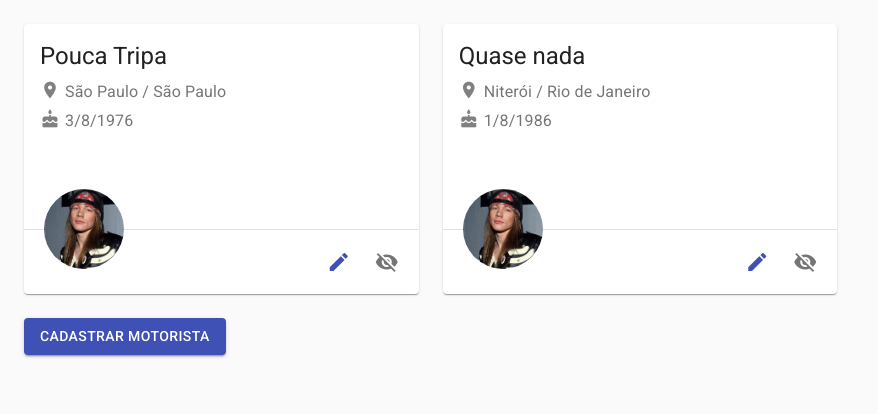
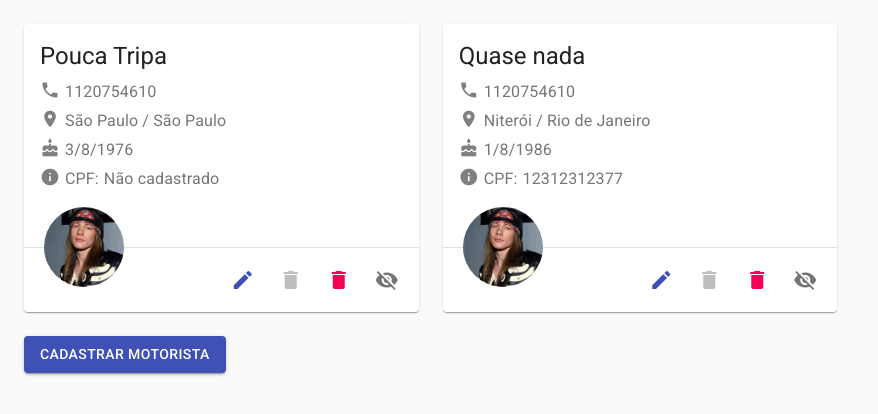
Before and after one commit to alvescaio/truckpad-case, a React (Create React App) app: page / in a window 1280 px wide. Shown: the top 414 px of the page, without its empty margins (0-878 px from the left). Built offline with nearby package versions, Linux system fonts and the light colour scheme.

Commit message:
melhoria no posicionamento do avatar

```diff
--- a/src/components/Home/index.js
+++ b/src/components/Home/index.js
@@ -1,28 +1,23 @@
 import React from 'react';
 
 import { makeStyles } from '@material-ui/core/styles';
-import List from '@material-ui/core/List';
-import ListItem from '@material-ui/core/ListItem';
-import ListItemText from '@material-ui/core/ListItemText';
-import ListItemAvatar from '@material-ui/core/ListItemAvatar';
 import Icon from '@material-ui/core/Icon';
 import Avatar from '@material-ui/core/Avatar';
 import Button from '@material-ui/core/Button';
 import Divider from '@material-ui/core/Divider';
 import Grid from '@material-ui/core/Grid';
-import Paper from '@material-ui/core/Paper';
 
 import {IconButton} from '@material-ui/core';
 import Card from '@material-ui/core/Card';
-import CardActionArea from '@material-ui/core/CardActionArea';
 import CardActions from '@material-ui/core/CardActions';
 import CardContent from '@material-ui/core/CardContent';
 import Typography from '@material-ui/core/Typography';
+import {Dialog, DialogTitle, DialogContent, DialogContentText, DialogActions} from '@material-ui/core';
 
-import { Link, NavLink } from 'react-router-dom';
+import { NavLink } from 'react-router-dom';
 
 import { connect } from 'react-redux';
-import { NONAME } from 'dns';
+import { tsConstructorType } from '@babel/types';
 
 const useStyles = makeStyles(theme => ({
     root: {
@@ -33,11 +28,6 @@ const useStyles = makeStyles(theme => ({
     },
     alignSpacebetween: {
         justifyContent: 'flex-end',
-    },
-    paper: {
-        padding: theme.spacing(2),
-        textAlign: 'center',
-        color: theme.palette.text.secondary,
     },
     hide: {
         display: 'none',
@@ -53,9 +43,10 @@ const useStyles = makeStyles(theme => ({
         marginRight: 5
     },
     bigAvatar: {
-        position: 'relative',
-        bottom: -40,
-        left: 20,
+        position: 'static',
+        width: 'auto',
+        marginBottom: -40,
+        marginLeft: 20,
         width: 80,
         height: 80
     },
@@ -71,12 +62,20 @@ function addUser(user) {
     };
 }
 
+function deleteUser(id) {
+    return {
+        type: 'DELETE_USER',
+        id
+    };
+}
+
 function changeActive(user) {
     return {
         type: 'CHANGE_ACTIVE',
         user,
     };
 }
+
 
 function formatDate(date){
     let originDate = new Date(date);
@@ -85,6 +84,16 @@ function formatDate(date){
 
 function Home({ users, dispatch }){
     const classes = useStyles();
+
+    const [open, setOpen] = React.useState(false);
+
+    const handleClickOpen = () => {
+        setOpen(true);
+    };
+
+    const handleClose = () => {
+      setOpen(false);
+    };
 
     return (
         <div>
@@ -95,11 +104,17 @@ function Home({ users, dispatch }){
                 {
                     users.map((user, i) => (
                         <Grid item xs={12} md={4} sm={6}>
-                             <Card className={classes.card, !user.active?classes.disabled:''}>
+                             <Card className={classes.card, !user.active ? classes.disabled : ''}>
                                 <CardContent>
                                     <Typography gutterBottom variant="h5" component="h2">
                                         {user.name}
                                     </Typography>
+                                    <div className={classes.iconAndtext}>
+                                        <Icon className={classes.iconDescription}>phone</Icon>
+                                        <Typography variant="body1" color="textSecondary" component="p">
+                                            { user.phone }
+                                        </Typography>
+                                    </div>
                                     <div className={classes.iconAndtext}>
                                         <Icon className={classes.iconDescription}>room</Icon>
                                         <Typography variant="body1" color="textSecondary" component="p">
@@ -112,12 +127,27 @@ function Home({ users, dispatch }){
                                             { formatDate(user.birth_date) }
                                         </Typography>
                                     </div>
+                                    <div className={classes.iconAndtext}>
+                                        <Icon className={classes.iconDescription}>info</Icon>
+                                        <Typography variant="body1" color="textSecondary" component="p" style={{marginRight: 5}}>
+                                            CPF:
+                                        </Typography>
+                                        <Typography variant="body1" color="textSecondary" component="p">
+                                            {user.documents.map(document => document.doc_type === "CPF" ? document.number : "Não cadastrado")[0] }
+                                        </Typography>
+                                    </div>
                                 </CardContent>
                                 <Avatar alt="Remy Sharp" src={require('../../assets/profile_pictures/user-1.jpg')} className={classes.bigAvatar} />
                                 <Divider />
                                 <CardActions disableSpacing className={classes.alignSpacebetween} >
                                     <IconButton aria-label="show more" color="primary" onClick={() => dispatch(addUser({...user, id: users.length+1}))}>
                                         <Icon>edit</Icon>
+                                    </IconButton>
+                                    <IconButton aria-label="show more" disabled color="secondary" onClick={() => dispatch(deleteUser(user.id))}>
+                                        <Icon>delete</Icon>
+                                    </IconButton>
+                                    <IconButton aria-label="show more" color="secondary" onClick={handleClickOpen}>
+                                        <Icon>delete</Icon>
                                     </IconButton>
                                     <IconButton onClick={() => dispatch(changeActive(user))} aria-label="show more">
                                         <Icon>{!user.active ? "visibility" : "visibility_off"}</Icon>
@@ -135,6 +165,28 @@ function Home({ users, dispatch }){
                     </NavLink>
                 </Grid>
             </Grid>
+
+            <Dialog
+                open={open}
+                onClose={handleClose}
+                aria-labelledby="alert-dialog-title"
+                aria-describedby="alert-dialog-description"
+            >
+                <DialogTitle id="alert-dialog-title">{"Tem certeza que deseja excluir este usuário?"}</DialogTitle>
+                <DialogContent>
+                <DialogContentText id="alert-dialog-description">
+                    bla bla bla
+                </DialogContentText>
+                </DialogContent>
+                <DialogActions>
+                <Button onClick={handleClose} color="primary">
+                    Não
+                </Button>
+                <Button onClick={handleClose} color="secondary" autoFocus>
+                    Sim, eu tenho
+                </Button>
+                </DialogActions>
+            </Dialog>
         </div>
     );
 }
--- a/src/data/users.json
+++ b/src/data/users.json
@@ -6,6 +6,7 @@
       "birth_date": "1976-09-22T00:00:00",
       "state": "São Paulo",
       "city": "São Paulo",
+      "phone": "1120754610",
       "addresses": {
         "name": "Casa",
         "state": "São Paulo",
@@ -39,6 +40,7 @@
       "birth_date": "1986-09-22T00:00:00",
       "state": "Rio de Janeiro",
       "city": "Niterói",
+      "phone": "1120754610",
       "addresses": {
         "name": "",
         "state": "",
--- a/src/store/index.js
+++ b/src/store/index.js
@@ -10,9 +10,6 @@ const INITIAL_STATE = {
 
 function reducer(state = INITIAL_STATE, action) {
     if(action.type === 'ADD_USER'){
-        console.log(action.user)
-        console.log(state.users)
-
         return {
             ...state,
             users: [
@@ -22,13 +19,20 @@ function reducer(state = INITIAL_STATE, action) {
         }
     }
 
+    if(action.type === 'DELETE_USER'){
+        return {
+            ...state,
+            users: state.users.filter( user => user.id != action.id )
+        }
+    }
+
     if(action.type === 'CHANGE_ACTIVE'){
-
         return {
             ...state,
             users: state.users.map( user => user.id === action.user.id ? { ...user, active: !user.active } : user)
         }
     }
+
     return state;
 }
 
```
